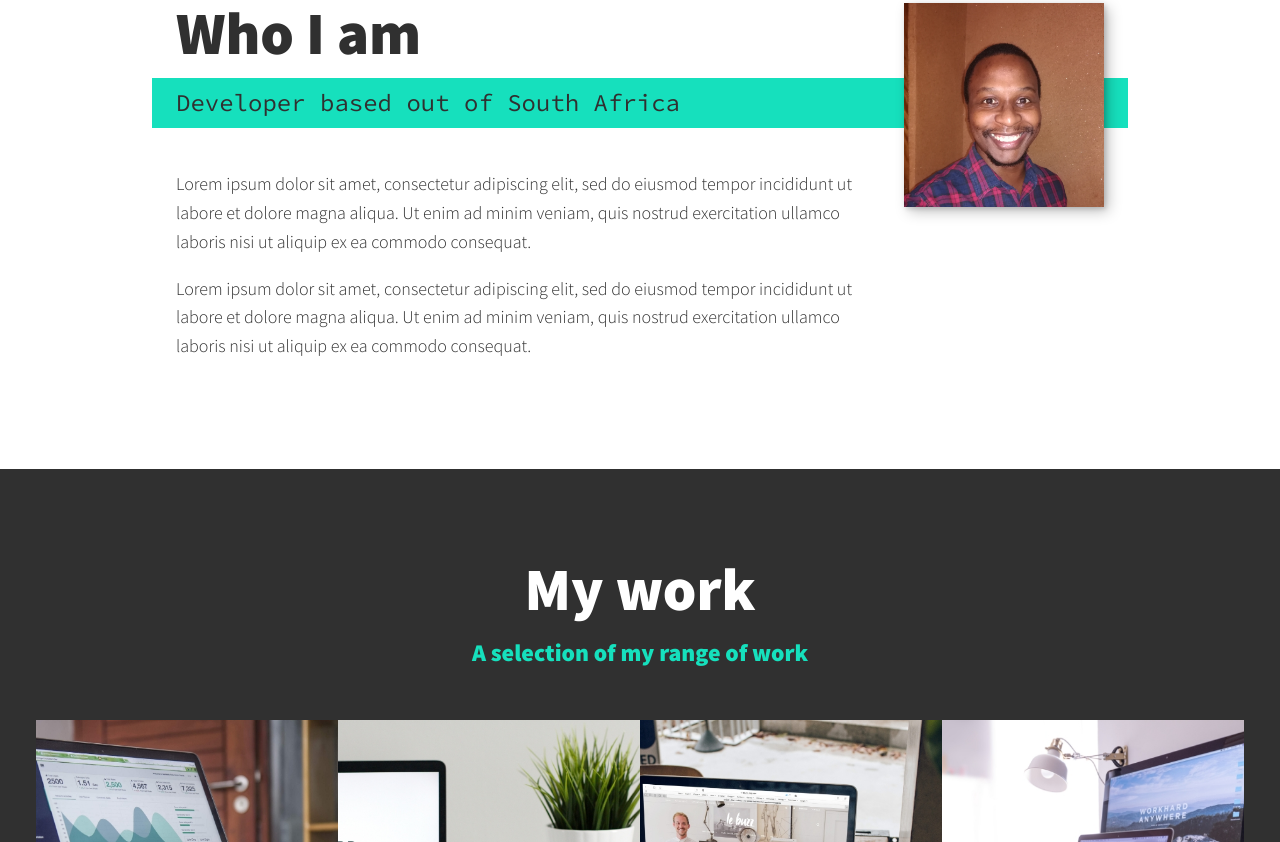
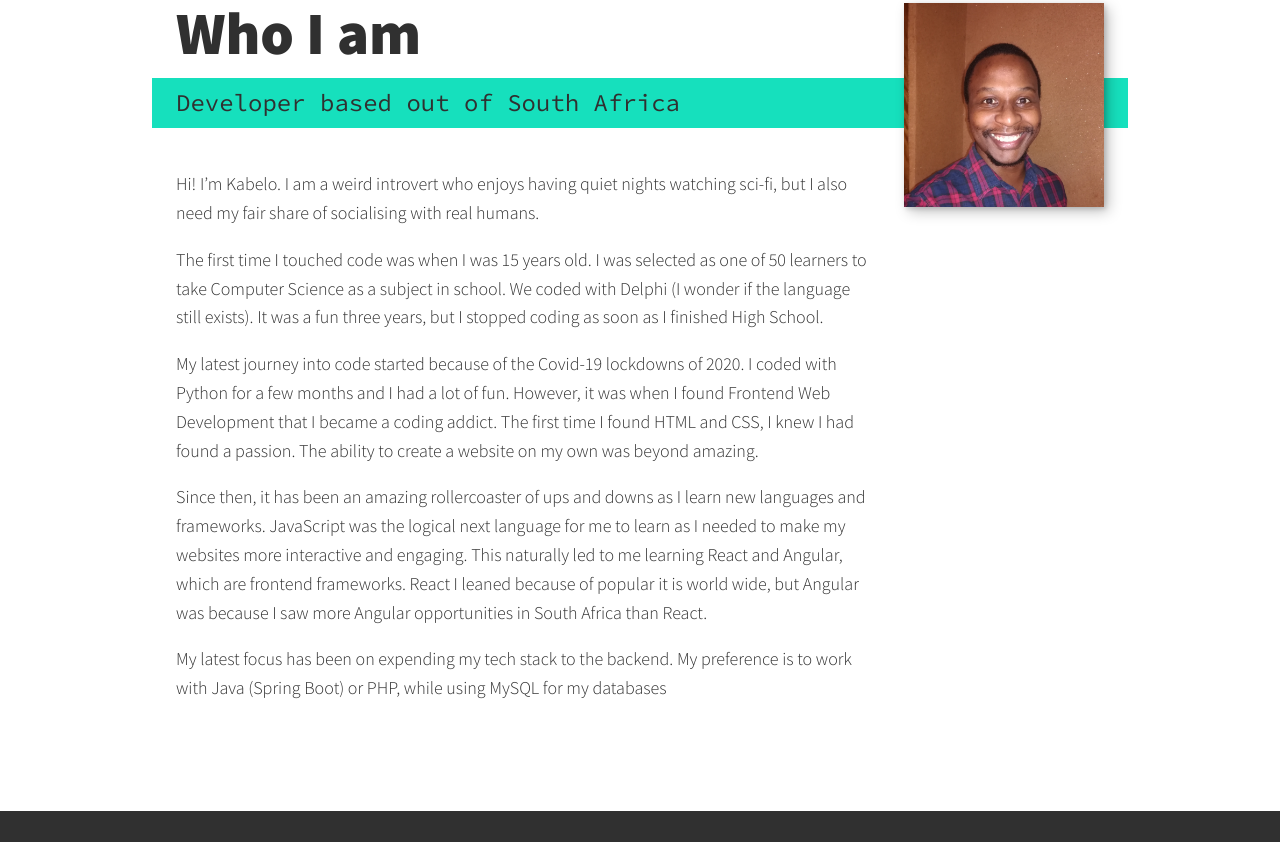
Before and after one commit to KabeloM06/DevKabelo, a plain HTML site: page index.html in a window 1280 px wide. Shown: the part 1218-2060 px from the top of the page. Drawn offline with nearby package versions, Linux system fonts and the light colour scheme.

Commit message:
fixed "About me" section

```diff
--- a/index.html
+++ b/index.html
@@ -73,9 +73,12 @@
            <p class="section__subtitle section__subtitle--about">Developer based out of South Africa</p>
 
            <div class="about-me__body">
-               <p>Lorem ipsum dolor sit amet, consectetur adipiscing elit, sed do eiusmod tempor incididunt ut labore et dolore magna aliqua. Ut enim ad minim veniam, quis nostrud exercitation ullamco laboris nisi ut aliquip ex ea commodo consequat.</p>
-               <p>Lorem ipsum dolor sit amet, consectetur adipiscing elit, sed do eiusmod tempor incididunt ut labore et dolore magna aliqua. Ut enim ad minim veniam, quis nostrud exercitation ullamco laboris nisi ut aliquip ex ea commodo consequat.</p>
-           </div>
+               <p>Hi! I’m Kabelo. I am a weird introvert who enjoys having quiet nights watching sci-fi, but I also need my fair share of socialising with real humans.</p>
+               <p>The first time I touched code was when I was 15 years old. I was selected as one of 50 learners to take Computer Science as a subject in school. We coded with Delphi (I wonder if the language still exists). It was a fun three years, but I stopped coding as soon as I finished High School.</p>
+                <p>My latest journey into code started because of the Covid-19 lockdowns of 2020. I coded with Python for a few months and I had a lot of fun. However, it was when I found Frontend Web Development that I became a coding addict. The first time I found HTML and CSS, I knew I had found a passion. The ability to create a website on my own was beyond amazing.</p>
+                <p>Since then, it has been an amazing rollercoaster of ups and downs as I learn new languages and frameworks. JavaScript was the logical next language for me to learn as I needed to make my websites more interactive and engaging. This naturally led to me learning React and Angular, which are frontend frameworks. React I leaned because of popular it is world wide, but Angular was because I saw more Angular opportunities in South Africa than React.</p>
+                <p>My latest focus has been on expending my tech stack to the backend. My preference is to work with Java (Spring Boot) or PHP, while using MySQL for my databases</p>
+            </div>
 
            <img src="img/IMG_20210412_0950511.jpg" alt="Jane leaning against a bus" class="about-me__img">
         </section>
@@ -142,7 +145,7 @@
         <!-- Footer -->
         <footer class="footer">
             <!-- replace with your own email address -->
-            <a href="mailto:hello@jane.dev" class="footer__link">hello@jane.dev</a>
+            <a href="mailto:kmpretoria@gmail.com" class="footer__link">kmpretoria@gmail.com</a>
             <ul class="social-list">
                 <li class="social-list__item">
                     <a class="social-list__link" href="https://codepen.io">
@@ -160,7 +163,7 @@
                     </a>
                 </li>
                 <li class="social-list__item">
-                    <a class="social-list__link" href="https://github.com">
+                    <a class="social-list__link" href="https://github.com/KabeloM06">
                         <i class="fab fa-github"></i>
                     </a>
                 </li>
```
